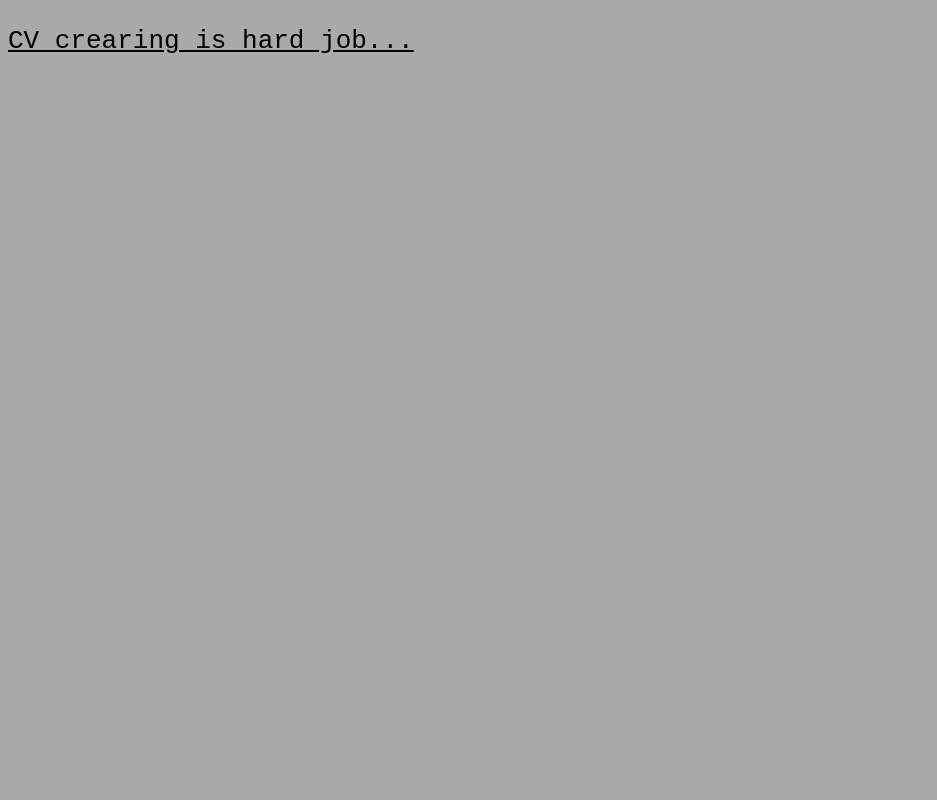
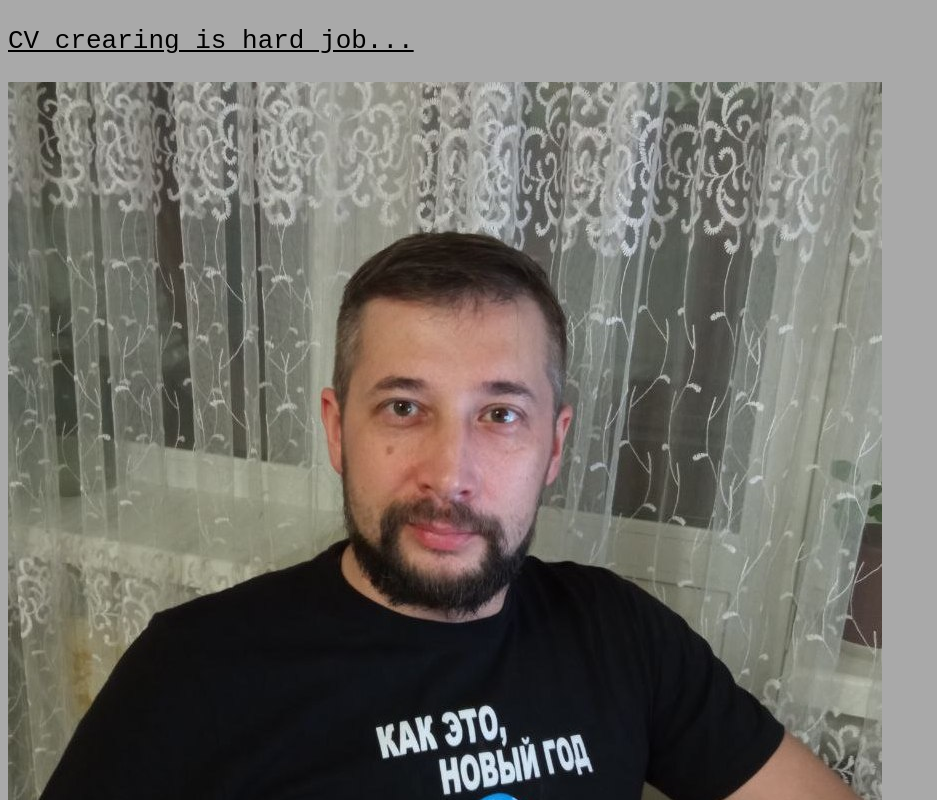
Before and after one commit to TimkovEugene/rsschool-cv, a plain HTML site: page index.html in a window 1280 px wide. Shown: the top 800 px of the page, without its empty margins (0-937 px from the left). Drawn offline with Linux system fonts and the light colour scheme.

Commit message:
feat: add image to html file

```diff
--- a/index.html
+++ b/index.html
@@ -10,6 +10,7 @@
 <body>
 	<main>
 		<p class="content">CV crearing is hard job...</p>
+		<img src="cv-photo.jpg" alt="cv-photo">
 	</main>
 </body>
 </html>
```
